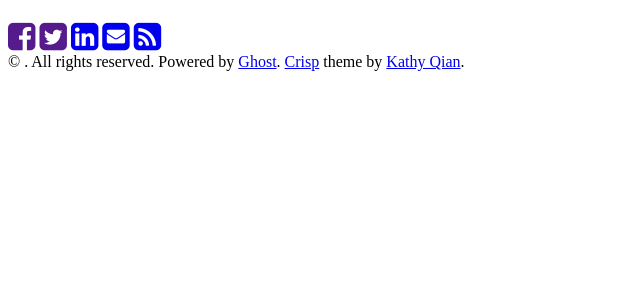
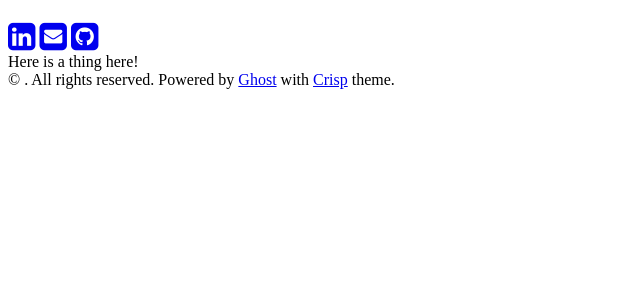
Before and after one commit to carderne/crisp-narrow, a Node project: template default.hbs in a window 1280 px wide. Shown: the top 300 px of the page, without its empty margins (0-640 px from the left). Run offline with Node 20 templates, Linux system fonts and the light colour scheme; the template is opened without the code that fills it, so the values that code supplies are empty; some libraries are stand-ins or nearby versions.

Commit message:
Basic personalizations

```diff
--- a/assets/styles/crisp.css
+++ b/assets/styles/crisp.css
@@ -85,7 +85,7 @@ img, iframe {
 a {
 	font-weight:700;
 	text-decoration:none;
-	color: #5cc265; /* Change Link Color */
+	color: #3182bd; /* Change Link Color */
 }
 a:hover {
 	text-decoration:underline;
--- a/default.hbs
+++ b/default.hbs
@@ -30,12 +30,13 @@
 			<p>{{@blog.description}}</p>
 			{{> follow}}
 			{{navigation}}
+                        Here is a thing here!
 		</header>
 		<main id="content">
 			{{{body}}}
 		</main>
 		<footer id="footer">
-			<section id="footer-message">&copy; {{date format='YYYY'}} {{@blog.title}}. All rights reserved. Powered by <a href="http://ghost.org" target="_blank">Ghost</a>. <a href="https://github.com/kathyqian/crisp" target="_blank">Crisp</a> theme by <a href="http://kathyqian.com" target="_blank">Kathy Qian</a>.</section>
+			<section id="footer-message">&copy; {{date format='YYYY'}} {{@blog.title}}. All rights reserved. Powered by <a href="http://ghost.org" target="_blank">Ghost</a> with <a href="https://github.com/kathyqian/crisp" target="_blank">Crisp</a> theme.</section>
 		</footer>
 	{{ghost_foot}}
 	<script src="//cdnjs.cloudflare.com/ajax/libs/highlight.js/8.4/highlight.min.js"></script>
--- a/partials/follow.hbs
+++ b/partials/follow.hbs
@@ -1,18 +1,8 @@
 <div id="follow-icons">
-	<a href="{{facebook_url}}"><i class="fa fa-facebook-square fa-2x"></i></a>
-	<a href="{{twitter_url}}"><i class="fa fa-twitter-square fa-2x"></i></a>
-	<a href="http://linkedin.com/in/username"><i class="fa fa-linkedin-square fa-2x"></i></a>
-	<a href="mailto:you@example.com"><i class="fa fa-envelope-square fa-2x"></i></a>
-	<a href="{{@blog.url}}/rss"><i class="fa fa-rss-square fa-2x"></i></a>
+	<a href="http://linkedin.com/in/carderne"><i class="fa fa-linkedin-square fa-2x"></i></a>
+	<a href="mailto:chris@rdrn.me"><i class="fa fa-envelope-square fa-2x"></i></a>
+        <a href="http://github.com/carderne"><i class="fa fa-github-square fa-2x"></i></a>
 </div>
 
 <!--
-<a href="http://github.com/username"><i class="fa fa-github-square fa-2x"></i></a>
-<a href="http://plus.google.com/+username"><i class="fa fa-google-plus-square fa-2x"></i></a>
-<a href="http://instagram.com/username"><i class="fa fa-instagram fa-2x"></i></a>
-<a href="http://vimeo.com/username"><i class="fa fa-vimeo-square fa-2x"></i></a>
-<a href="http://youtube.com/username"><i class="fa fa-youtube-square fa-2x"></i></a>
-<a href="http://flickr.com/username"><i class="fa fa-flickr fa-2x"></i></a>
-<a href="http://pinterest.com/username"><i class="fa fa-pinterest-square fa-2x"></i></a>
-<a href="http://username.tumblr.com"><i class="fa fa-tumblr-square fa-2x"></i></a>
 -->
--- a/post.hbs
+++ b/post.hbs
@@ -4,7 +4,5 @@
 	<div class="post-stamp">{{date published_at format='MMMM D, YYYY'}}<span class="taglist">{{tags separator=" " prefix=" &middot; "}}</span>{{#if featured}}<span class="separator"> &middot; </span><i class="fa fa-star-o feature-star"></i>{{/if}}</div>
 	<h1 class="post-title">{{title}}</h1>
 	{{content}}
-	{{> share}}
-  {{> comments}}
 </article>
 {{/post}}
```
